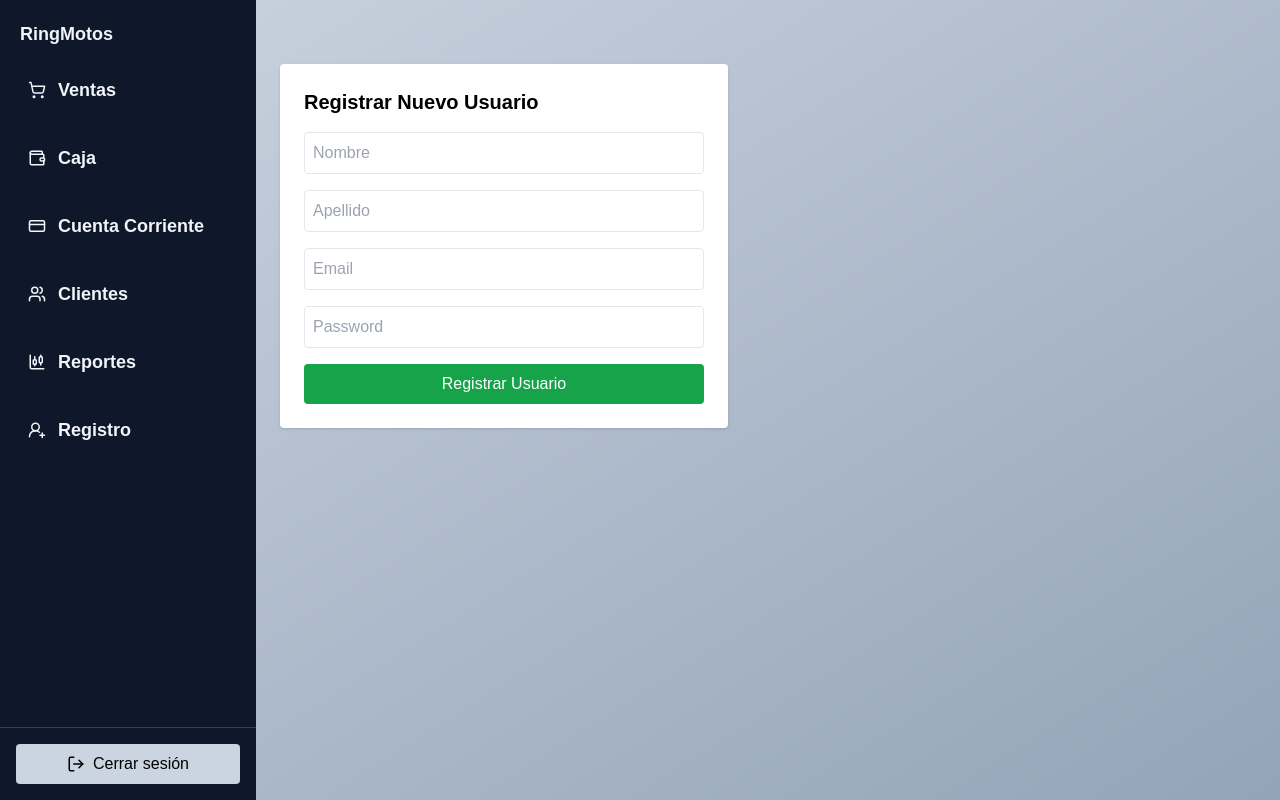
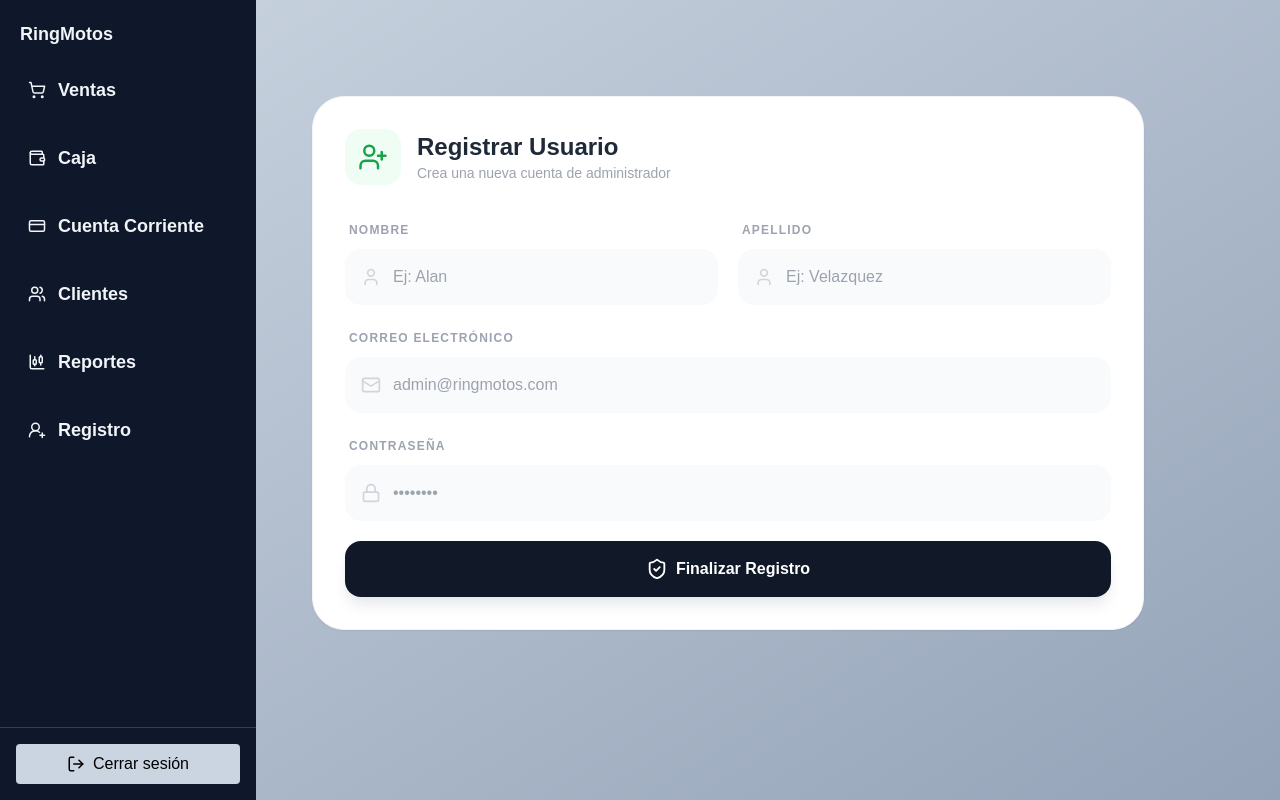
Before and after one commit to alanVelazquez14/front-ringmotos, a Next.js app: page /registro in a window 1280 px wide. Built offline with nearby package versions, Linux system fonts and the light colour scheme; sample sign-in values are in the browser's storage; a web font is replaced by a local one.

Commit message:
feat: instale toast para los alert y modificaciones de estilos

```diff
--- a/package.json
+++ b/package.json
@@ -16,6 +16,7 @@
     "next": "16.0.10",
     "react": "19.2.1",
     "react-dom": "19.2.1",
+    "react-hot-toast": "^2.6.0",
     "tailwindcss": "^3.4.17"
   },
   "devDependencies": {
--- a/src/app/(auth)/login/page.tsx
+++ b/src/app/(auth)/login/page.tsx
@@ -4,72 +4,132 @@ import { useRouter } from "next/navigation";
 import { useState } from "react";
 import { api } from "@/lib/api";
 import Cookies from "js-cookie";
+import toast from "react-hot-toast";
+import { Mail, Lock, LogIn, Loader2, ArrowRight } from "lucide-react";
 
 export default function LoginPage() {
   const router = useRouter();
   const [email, setEmail] = useState("");
   const [password, setPassword] = useState("");
   const [loading, setLoading] = useState(false);
-  const [error, setError] = useState("");
 
   const handleLogin = async () => {
-    if (!email || !password) return;
+    if (!email || !password) {
+      toast.error("Por favor, completa todos los campos");
+      return;
+    }
+
+    const loadToast = toast.loading("Verificando credenciales...");
 
     try {
       setLoading(true);
-      setError("");
+      const res = await api.post("/auth/login", { email, password });
+      const token = res.data.access_token;
 
-      const res = await api.post("/auth/login", {
-        email,
-        password,
-      });
-
-      console.log("Respuesta completa de la API:", res);
-      console.log("Datos de la respuesta (res.data):", res.data);
-
-      const token = res.data.access_token;
       Cookies.set("token", token, {
         expires: 7,
         secure: true,
         sameSite: "Strict",
       });
+
+      toast.success("¡Bienvenido de nuevo!", { id: loadToast });
       router.replace("/ventas");
     } catch (err: any) {
-      setError(err.response?.data?.message || "Error al iniciar sesión");
+      toast.error(err.response?.data?.message || "Error al iniciar sesión", {
+        id: loadToast,
+      });
     } finally {
       setLoading(false);
     }
   };
 
   return (
-    <div className="flex h-screen items-center justify-center bg-gray-100">
-      <div className="bg-white p-6 rounded shadow w-80">
-        <h1 className="text-xl font-bold mb-4">Iniciar sesión</h1>
+    // Ajuste de fondo y padding para móviles
+    <div className="flex min-h-screen items-center justify-center bg-[#F9FAFB] p-4 sm:p-6">
+      {/* Tarjeta: Ancho completo en mobile, max-md en desktop. Bordes reducidos levemente en mobile para ganar espacio */}
+      <div className="bg-white p-6 sm:p-10 rounded-[32px] sm:rounded-[40px] shadow-2xl shadow-gray-200/60 border border-gray-50 w-full max-w-[400px] animate-in fade-in zoom-in duration-500">
+        {/* Header con Icono: Escala menor en mobile */}
+        <div className="flex flex-col items-center text-center mb-8 sm:mb-10">
+          <div className="h-14 w-14 sm:h-16 sm:w-16 rounded-2xl bg-[#111827] flex items-center justify-center text-white mb-4 sm:mb-6 shadow-lg shadow-gray-200">
+            <LogIn size={24} className="sm:w-7 sm:h-7" />
+          </div>
+          <h1 className="text-2xl sm:text-3xl font-black text-gray-900 tracking-tight">
+            Ring Motos
+          </h1>
+          <p className="text-gray-400 mt-1 sm:mt-2 font-medium text-xs sm:text-sm">
+            Ingresa al sistema de gestión
+          </p>
+        </div>
 
+        <div className="space-y-4 sm:space-y-6">
+          {/* Email Input */}
+          <div className="space-y-2">
+            <label className="text-[9px] sm:text-[10px] font-black uppercase text-gray-400 tracking-[0.15em] ml-1">
+              Correo Electrónico
+            </label>
+            <div className="relative group">
+              <Mail
+                className="absolute left-4 sm:left-5 top-1/2 -translate-y-1/2 text-gray-300 group-focus-within:text-blue-600 transition-colors"
+                size={18}
+              />
               <input
-          className="w-full border p-2 mb-3 rounded"
-          placeholder="Email"
+                type="email"
+                className="w-full pl-11 sm:pl-14 pr-4 sm:pr-6 py-3.5 sm:py-4 bg-gray-50/50 border-none rounded-xl sm:rounded-2xl outline-none focus:bg-white focus:ring-2 focus:ring-blue-500/10 transition-all text-gray-700 text-sm sm:text-base font-medium"
+                placeholder="nombre@mail.com"
                 value={email}
                 onChange={(e) => setEmail(e.target.value)}
+                onKeyDown={(e) => e.key === "Enter" && handleLogin()}
               />
+            </div>
+          </div>
 
+          {/* Password Input */}
+          <div className="space-y-2">
+            <label className="text-[9px] sm:text-[10px] font-black uppercase text-gray-400 tracking-[0.15em] ml-1">
+              Contraseña
+            </label>
+            <div className="relative group">
+              <Lock
+                className="absolute left-4 sm:left-5 top-1/2 -translate-y-1/2 text-gray-300 group-focus-within:text-blue-600 transition-colors"
+                size={18}
+              />
               <input
                 type="password"
-          className="w-full border p-2 mb-4 rounded"
-          placeholder="Contraseña"
+                className="w-full pl-11 sm:pl-14 pr-4 sm:pr-6 py-3.5 sm:py-4 bg-gray-50/50 border-none rounded-xl sm:rounded-2xl outline-none focus:bg-white focus:ring-2 focus:ring-blue-500/10 transition-all text-gray-700 text-sm sm:text-base font-medium"
+                placeholder="••••••••"
                 value={password}
                 onChange={(e) => setPassword(e.target.value)}
+                onKeyDown={(e) => e.key === "Enter" && handleLogin()}
               />
+            </div>
+          </div>
 
-        {error && <p className="text-red-600 text-sm mb-2">{error}</p>}
-
+          {/* Login Button: Padding ajustado para pulgares en mobile */}
+          <div className="pt-2 sm:pt-4">
             <button
               onClick={handleLogin}
               disabled={loading}
-          className="w-full bg-slate-900 text-white py-2 rounded disabled:opacity-60"
+              className="w-full bg-[#111827] hover:bg-black text-white py-4 sm:py-5 rounded-xl sm:rounded-[24px] font-bold text-base sm:text-lg transition-all flex justify-center items-center gap-3 disabled:bg-gray-300 active:scale-[0.97] group/btn shadow-xl shadow-gray-200"
             >
-          {loading ? "Ingresando..." : "Entrar"}
+              {loading ? (
+                <Loader2 className="animate-spin" size={20} />
+              ) : (
+                <>
+                  <span>Entrar al Panel</span>
+                  <ArrowRight
+                    size={18}
+                    className="group-hover/btn:translate-x-1 transition-transform"
+                  />
+                </>
+              )}
             </button>
+          </div>
+        </div>
+
+        {/* Footer Text */}
+        <p className="text-center text-[10px] text-gray-300 mt-6 sm:mt-8 font-medium">
+          Sistema de Control Interno v1.0
+        </p>
       </div>
     </div>
   );
--- a/src/app/(dashboard)/clientes/[id]/page.tsx
+++ b/src/app/(dashboard)/clientes/[id]/page.tsx
@@ -5,12 +5,12 @@ import { useParams, useRouter } from "next/navigation";
 import { api } from "@/lib/api";
 import {
   ArrowLeft,
-  User,
   Phone,
   MapPin,
   CreditCard,
   AlertCircle,
 } from "lucide-react";
+import toast from "react-hot-toast";
 
 interface ClientDetail {
   id: string;
@@ -35,7 +35,7 @@ export default function ClientDetailPage() {
         const { data } = await api.get(`/clients/${id}`);
         setClient(data);
       } catch (error) {
-        console.error("Error al cargar detalle:", error);
+        toast.error("Error al cargar detalle");
       } finally {
         setLoading(false);
       }
--- a/src/app/(dashboard)/clientes/page.tsx
+++ b/src/app/(dashboard)/clientes/page.tsx
@@ -5,6 +5,7 @@ import { Users, UserPlus, Search, RefreshCw } from "lucide-react";
 import AddNewClient from "@/components/clientes/AddNewClient";
 import { api } from "@/lib/api";
 import Link from "next/link";
+import toast from "react-hot-toast";
 
 interface Customer {
   id: string | number;
@@ -29,7 +30,7 @@ export default function CustomersPage() {
       const response = await api.get("/clients");
       setCustomers(response.data);
     } catch (error) {
-      console.error("Error cargando clientes");
+      toast.error("Error cargando clientes");
     } finally {
       setLoading(false);
     }
--- a/src/app/(dashboard)/registro/page.tsx
+++ b/src/app/(dashboard)/registro/page.tsx
@@ -2,6 +2,8 @@
 
 import { useState } from "react";
 import { registerUser, RegisterData } from "@/services/auth.service";
+import { UserPlus, Mail, Lock, User, Loader2, ShieldCheck } from "lucide-react";
+import toast from "react-hot-toast";
 
 export default function AdminRegisterForm() {
   const [formData, setFormData] = useState<RegisterData>({
@@ -17,67 +19,144 @@ export default function AdminRegisterForm() {
     setLoading(true);
     try {
       await registerUser(formData);
-      alert("Usuario registrado exitosamente");
-      // Limpiar formulario
+      toast.success("Usuario registrado exitosamente");
       setFormData({ firstname: "", lastname: "", email: "", password: "" });
     } catch (err) {
-      alert("Error: " + err);
+      toast.error("Error: " + err);
     } finally {
       setLoading(false);
     }
   };
 
   return (
-    <div className="mt-10 p-6 max-w-md bg-white rounded shadow">
-      <h2 className="text-xl font-bold mb-4">
-        Registrar Nuevo Usuario
+    <div className="p-4 mt-10 sm:p-8 max-w-4xl">
+      <div className="bg-white rounded-[32px] p-8 shadow-sm border border-gray-100 animate-in fade-in zoom-in duration-300">
+        {/* Header del Formulario */}
+        <div className="flex items-center gap-4 mb-8">
+          <div className="h-14 w-14 rounded-2xl bg-green-50 flex items-center justify-center text-green-600">
+            <UserPlus size={30} />
+          </div>
+          <div>
+            <h2 className="text-2xl font-bold text-gray-800">
+              Registrar Usuario
             </h2>
-      <form onSubmit={handleSubmit} className="space-y-4">
+            <p className="text-gray-400 text-sm">
+              Crea una nueva cuenta de administrador
+            </p>
+          </div>
+        </div>
+
+        <form onSubmit={handleSubmit} className="space-y-5">
+          <div className="grid grid-cols-1 md:grid-cols-2 gap-5">
+            {/* Nombre */}
+            <div className="space-y-2">
+              <label className="text-xs font-black uppercase text-gray-400 tracking-widest ml-1">
+                Nombre
+              </label>
+              <div className="relative">
+                <User
+                  className="absolute left-4 top-1/2 -translate-y-1/2 text-gray-300"
+                  size={20}
+                />
                 <input
                   type="text"
-          placeholder="Nombre"
-          className="w-full border p-2 rounded"
+                  placeholder="Ej: Alan"
+                  className="w-full pl-12 pr-4 py-4 bg-gray-50 border-none rounded-2xl outline-none focus:ring-2 focus:ring-green-500 transition-all text-gray-700"
                   value={formData.firstname}
                   onChange={(e) =>
                     setFormData({ ...formData, firstname: e.target.value })
                   }
                   required
                 />
+              </div>
+            </div>
+
+            {/* Apellido */}
+            <div className="space-y-2">
+              <label className="text-xs font-black uppercase text-gray-400 tracking-widest ml-1">
+                Apellido
+              </label>
+              <div className="relative">
+                <User
+                  className="absolute left-4 top-1/2 -translate-y-1/2 text-gray-300"
+                  size={20}
+                />
                 <input
                   type="text"
-          placeholder="Apellido"
-          className="w-full border p-2 rounded"
+                  placeholder="Ej: Velazquez"
+                  className="w-full pl-12 pr-4 py-4 bg-gray-50 border-none rounded-2xl outline-none focus:ring-2 focus:ring-green-500 transition-all text-gray-700"
                   value={formData.lastname}
                   onChange={(e) =>
                     setFormData({ ...formData, lastname: e.target.value })
                   }
                   required
                 />
+              </div>
+            </div>
+          </div>
+
+          {/* Email */}
+          <div className="space-y-2">
+            <label className="text-xs font-black uppercase text-gray-400 tracking-widest ml-1">
+              Correo Electrónico
+            </label>
+            <div className="relative">
+              <Mail
+                className="absolute left-4 top-1/2 -translate-y-1/2 text-gray-300"
+                size={20}
+              />
               <input
                 type="email"
-          placeholder="Email"
-          className="w-full border p-2 rounded"
+                placeholder="admin@ringmotos.com"
+                className="w-full pl-12 pr-4 py-4 bg-gray-50 border-none rounded-2xl outline-none focus:ring-2 focus:ring-green-500 transition-all text-gray-700"
                 value={formData.email}
-          onChange={(e) => setFormData({ ...formData, email: e.target.value })}
+                onChange={(e) =>
+                  setFormData({ ...formData, email: e.target.value })
+                }
                 required
+              />
+            </div>
+          </div>
+
+          {/* Password */}
+          <div className="space-y-2">
+            <label className="text-xs font-black uppercase text-gray-400 tracking-widest ml-1">
+              Contraseña
+            </label>
+            <div className="relative">
+              <Lock
+                className="absolute left-4 top-1/2 -translate-y-1/2 text-gray-300"
+                size={20}
               />
               <input
                 type="password"
-          placeholder="Password"
-          className="w-full border p-2 rounded"
+                placeholder="••••••••"
+                className="w-full pl-12 pr-4 py-4 bg-gray-50 border-none rounded-2xl outline-none focus:ring-2 focus:ring-green-500 transition-all text-gray-700"
                 value={formData.password}
                 onChange={(e) =>
                   setFormData({ ...formData, password: e.target.value })
                 }
                 required
               />
+            </div>
+          </div>
+
+          {/* Botón de Acción */}
           <button
             disabled={loading}
-          className="w-full bg-green-600 hover:bg-green-700 text-white p-2 rounded"
+            className="w-full bg-gray-900 hover:bg-black text-white py-4 rounded-2xl font-bold transition-all shadow-lg shadow-gray-200 mt-4 flex justify-center items-center gap-2 disabled:bg-gray-400 active:scale-[0.98]"
           >
-          {loading ? "Registrando..." : "Registrar Usuario"}
+            {loading ? (
+              <Loader2 className="animate-spin" size={22} />
+            ) : (
+              <>
+                <ShieldCheck size={22} />
+                Finalizar Registro
+              </>
+            )}
           </button>
         </form>
       </div>
+    </div>
   );
 }
--- a/src/app/layout.tsx
+++ b/src/app/layout.tsx
@@ -1,5 +1,6 @@
 import type { Metadata } from "next";
 import "./globals.css";
+import { Toaster } from "react-hot-toast";
 
 export const metadata: Metadata = {
   title: "RingMotos",
@@ -13,7 +14,10 @@ export default function RootLayout({
 }>) {
   return (
     <html lang="en">
-      <body className="antialiased">{children}</body>
+      <body className="antialiased">
+        {children}
+        <Toaster position="top-right" reverseOrder={false} />
+      </body>
     </html>
   );
 }
```
Also changed, not shown: src/app/(dashboard)/ventas/page.tsx (+10 -9 lines), 1 other file (tests, documents, lock files or other folders). Lines whose indentation alone changed are shown as unchanged.
